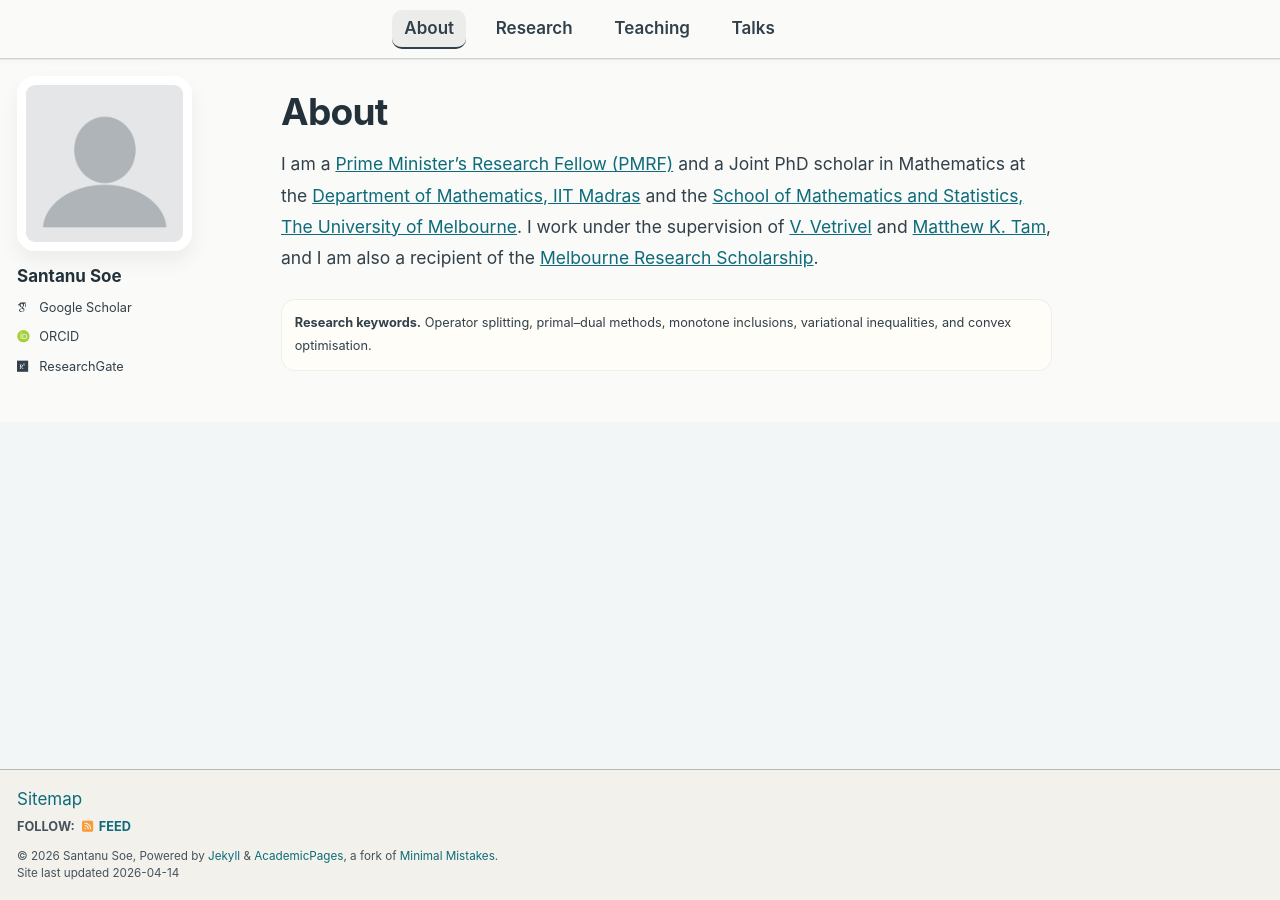
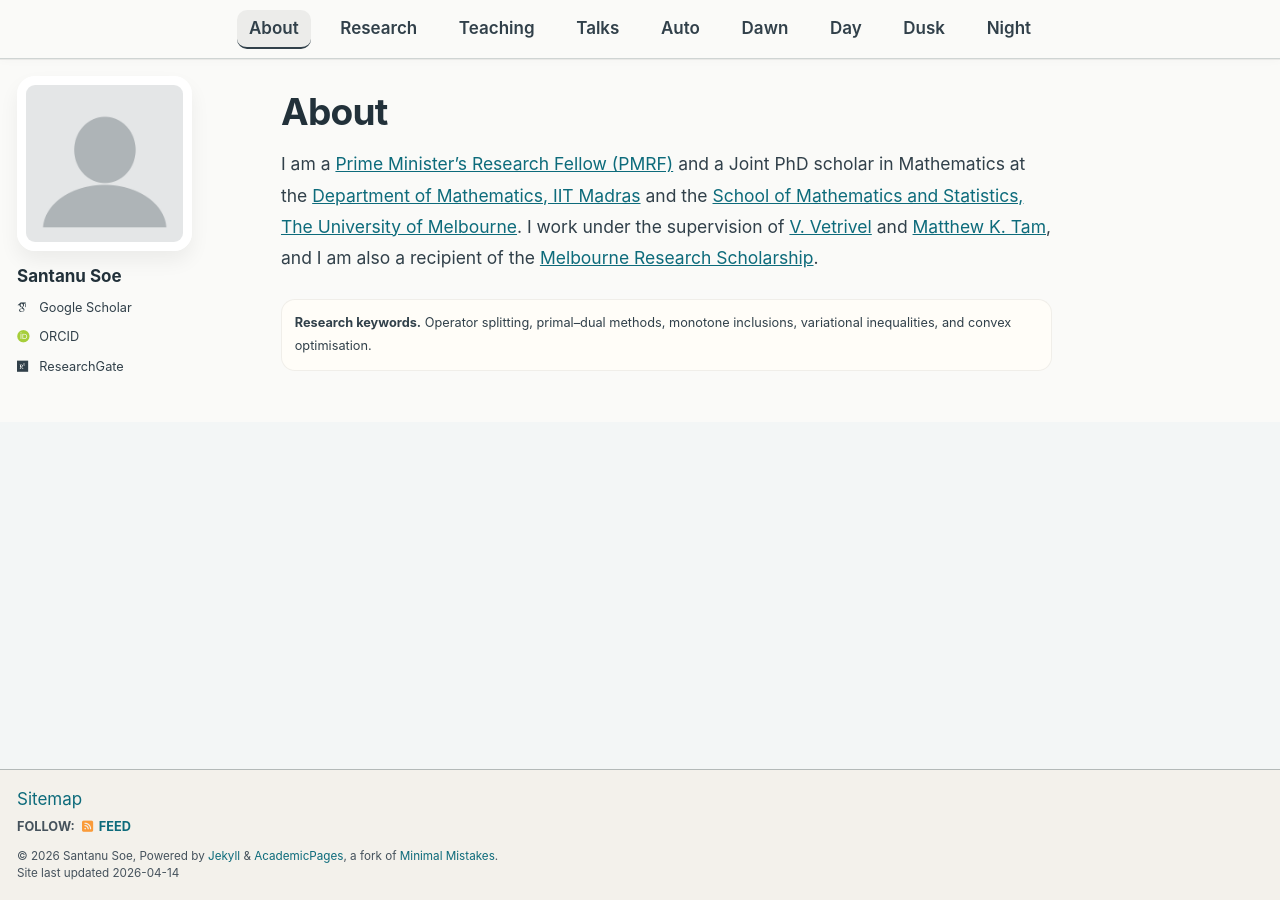
Before and after one commit to santanusoe/santanusoe.github.io, a Jekyll site: the page built from _pages/about.md, in a window 1280 px wide. Built offline with Jekyll 4.4.1, drawn with Linux system fonts in a browser that asks for light colours; some web fonts are replaced; a script bundle is joined from its source files by our own code; library files that are not in the unit come from our copies.

Commit message:
Replace hidden theme toggle with visible clickable theme options

```diff
--- a/_includes/footer/custom.html
+++ b/_includes/footer/custom.html
@@ -19,13 +19,6 @@
   (() => {
     const THEME_STORAGE_KEY = 'theme-preference';
     const validThemes = ['auto', 'dawn', 'day', 'dusk', 'night'];
-    const themeIcons = {
-      auto: 'fa-circle-half-stroke',
-      dawn: 'fa-cloud-sun',
-      day: 'fa-sun',
-      dusk: 'fa-cloud',
-      night: 'fa-moon'
-    };
     const themeColors = {
       dawn: '#fbf2e8',
       day: '#fafaf8',
@@ -34,9 +27,8 @@
     };
 
     const root = document.documentElement;
-    const themeButton = document.querySelector('.theme-switcher__button');
-    const themeIcon = document.getElementById('theme-icon');
-    const themeLabel = document.getElementById('theme-label');
+    const themeLinks = Array.from(document.querySelectorAll('.theme-choice-link'));
+    const themeItems = Array.from(document.querySelectorAll('[data-theme-choice-item]'));
     const prefetched = new Set();
 
     const getAutoTheme = () => {
@@ -57,13 +49,16 @@
       }
     };
 
-    const updateThemeButton = (preference) => {
-      if (!themeButton || !themeIcon || !themeLabel) return;
-      themeIcon.className = 'fa-solid ' + (themeIcons[preference] || themeIcons.auto);
-      themeLabel.textContent = pretty(preference);
-      const label = 'Theme: ' + pretty(preference) + '. Click to change theme';
-      themeButton.setAttribute('aria-label', label);
-      themeButton.setAttribute('title', label);
+    const updateThemeUI = (preference) => {
+      themeItems.forEach((item) => {
+        const isActive = item.dataset.themeChoiceItem === preference;
+        item.classList.toggle('selected', isActive);
+      });
+      themeLinks.forEach((link) => {
+        const isActive = link.dataset.themeChoice === preference;
+        link.setAttribute('aria-current', isActive ? 'true' : 'false');
+        link.setAttribute('title', isActive ? (Theme: ' + pretty(preference) + ' (active)') : (Switch to ' + pretty(link.dataset.themeChoice) + ' theme'));
+      });
     };
 
     const applyTheme = (preference, persist = true) => {
@@ -90,13 +85,12 @@
       return 'auto';
     };
 
-    if (themeButton) {
-      themeButton.addEventListener('click', () => {
-        const current = readPreference();
-        const nextIndex = (validThemes.indexOf(current) + 1) % validThemes.length;
-        applyTheme(validThemes[nextIndex]);
+    themeLinks.forEach((link) => {
+      link.addEventListener('click', (event) => {
+        event.preventDefault();
+        applyTheme(link.dataset.themeChoice || 'auto');
       });
-    }
+    });
 
     applyTheme(readPreference(), false);
 
--- a/_includes/masthead.html
+++ b/_includes/masthead.html
@@ -14,17 +14,11 @@
               <a href="{{ domain }}{{ link.url }}">{{ link.title }}</a>
             </li>
           {% endfor %}
-          <li id="theme-toggle" class="site-nav-links__item site-nav-links__toggle theme-switcher">
-            <button
-              type="button"
-              class="theme-switcher__button"
-              aria-label="Theme: Auto. Click to change theme"
-              title="Theme: Auto"
-            >
-              <i id="theme-icon" class="fa-solid fa-circle-half-stroke" aria-hidden="true"></i>
-              <span id="theme-label" class="theme-switcher__label">Auto</span>
-            </button>
-          </li>
+          <li class="site-nav-links__item theme-choice-item" data-theme-choice-item="auto"><a href="#" class="theme-choice-link" data-theme-choice="auto">Auto</a></li>
+          <li class="site-nav-links__item theme-choice-item" data-theme-choice-item="dawn"><a href="#" class="theme-choice-link" data-theme-choice="dawn">Dawn</a></li>
+          <li class="site-nav-links__item theme-choice-item" data-theme-choice-item="day"><a href="#" class="theme-choice-link" data-theme-choice="day">Day</a></li>
+          <li class="site-nav-links__item theme-choice-item" data-theme-choice-item="dusk"><a href="#" class="theme-choice-link" data-theme-choice="dusk">Dusk</a></li>
+          <li class="site-nav-links__item theme-choice-item" data-theme-choice-item="night"><a href="#" class="theme-choice-link" data-theme-choice="night">Night</a></li>
         </ul>
       </nav>
     </div>
```
Also changed, not shown: other parts of _includes/footer/custom.html (+1 -1 lines).
